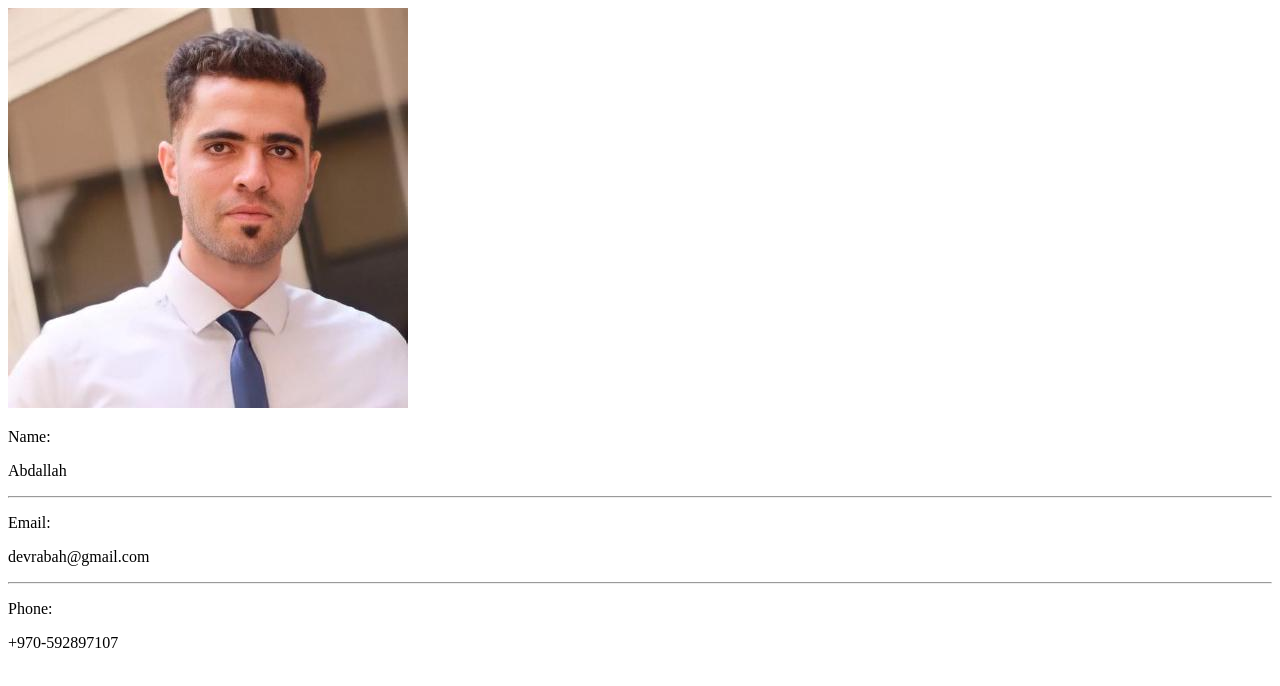
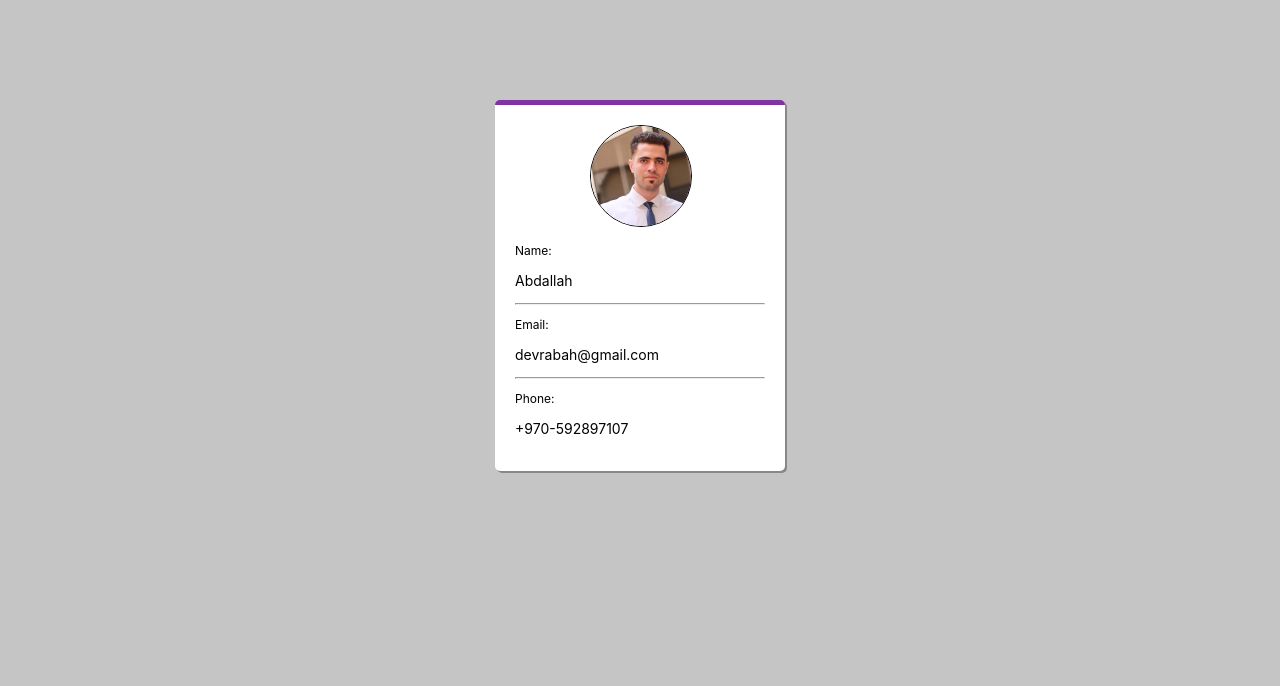
Before and after one commit to AbdallahGot/abdallahrabah, a plain HTML site: page index.html in a window 1280 px wide. Drawn offline with Linux system fonts and the light colour scheme; a web font is replaced by a local one.

Commit message:
change html file to indx for github pages perpose

```diff
--- a/challenge(1)/challenge1.html
+++ b/index.html
@@ -3,7 +3,7 @@
   <head>
     <meta charset="utf-8" />
     <link rel="stylesheet" href="https://fonts.google.com/specimen/Open+Sans">
-    <link rel="stylesheet"href="style.css" />
+    <link rel="stylesheet"href="challenge1.css" />
     <title>Assignment</title>
 
   </head>
```
Also changed, not shown: avatar.jpeg (renamed from challenge(1)/avatar.jpeg), challenge1.css (renamed from challenge(1)/challenge1.css).
